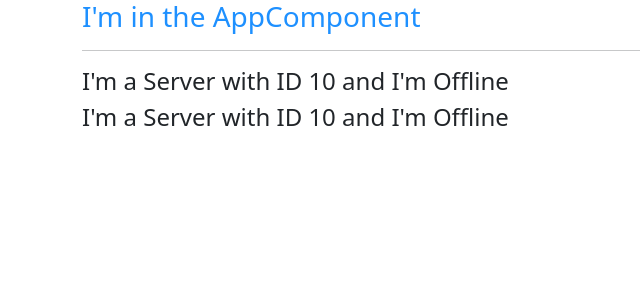
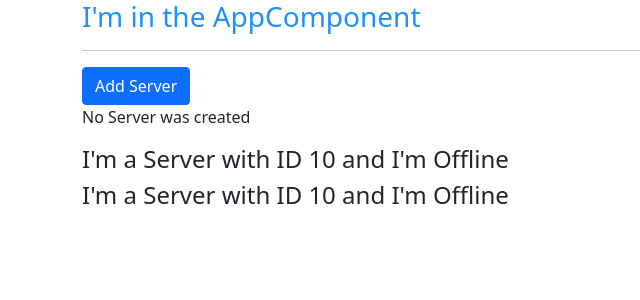
Before and after one commit to Sparker0i/AngularTest, an Angular app: page / in a window 1280 px wide. Shown: the top 300 px of the page, without its empty margins (0-640 px from the left). Built offline with nearby package versions, Linux system fonts and the light colour scheme.

Commit message:
Event Binding to Bind TS code and variables with HTML template

```diff
--- a/src/app/servers/servers.component.html
+++ b/src/app/servers/servers.component.html
@@ -1,2 +1,4 @@
+<button class="btn btn-primary" [disabled]="!allowNewServer" (click)="onCreateServer()">Add Server</button>
+<p>{{ serverCreationStatus }}</p>
 <app-server></app-server>
 <app-server></app-server>
--- a/src/app/servers/servers.component.ts
+++ b/src/app/servers/servers.component.ts
@@ -2,13 +2,24 @@
 
 @Component({
   selector: '.app-servers',
-  template: '<app-server></app-server><app-server></app-server>'
+  templateUrl: './servers.component.html'
 })
 export class ServersComponent implements OnInit {
+  allowNewServer = false;
+  serverCreationStatus = "No Server was created";
 
-  constructor() { }
+  constructor() {
+    setTimeout(() => {
+      this.allowNewServer = true;
+    }, 2000)
+  }
 
   ngOnInit(): void {
+
+  }
+
+  onCreateServer() {
+    this.serverCreationStatus = "Server was Created!"
   }
 
 }
```
